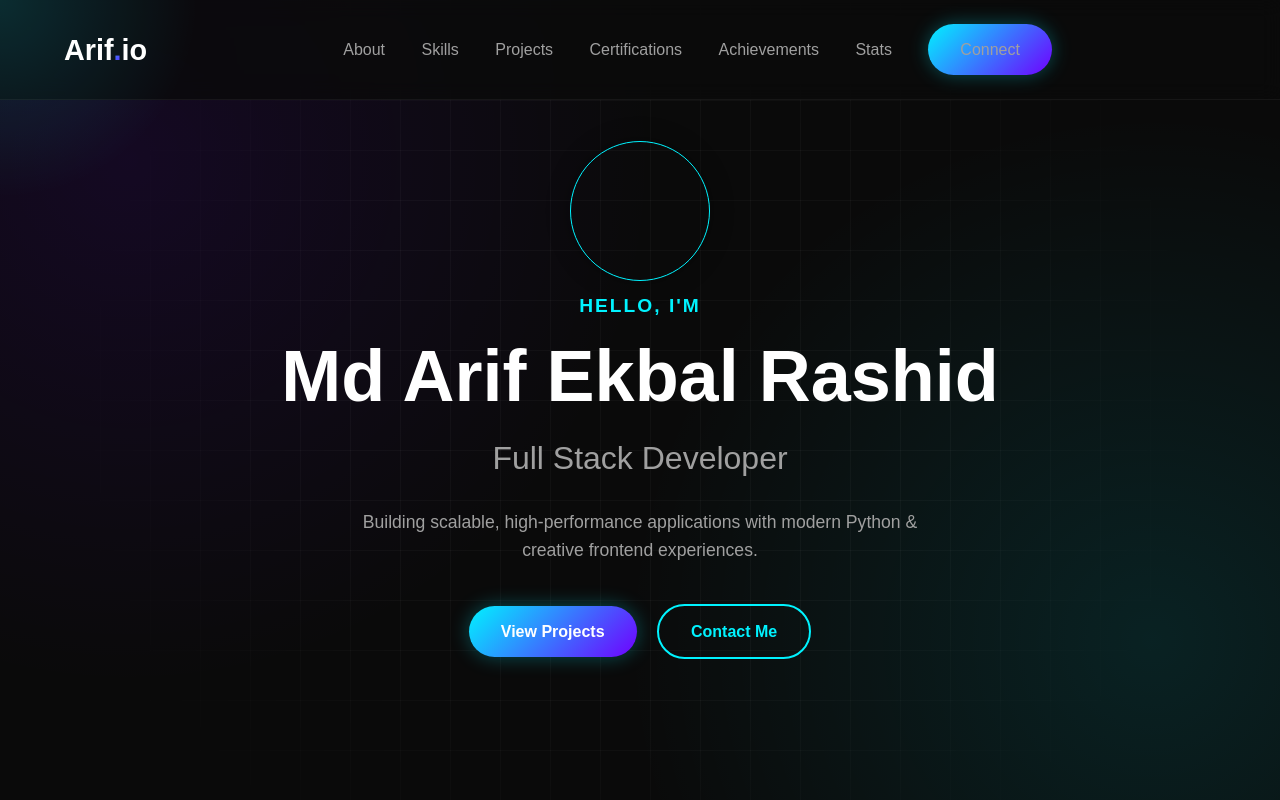
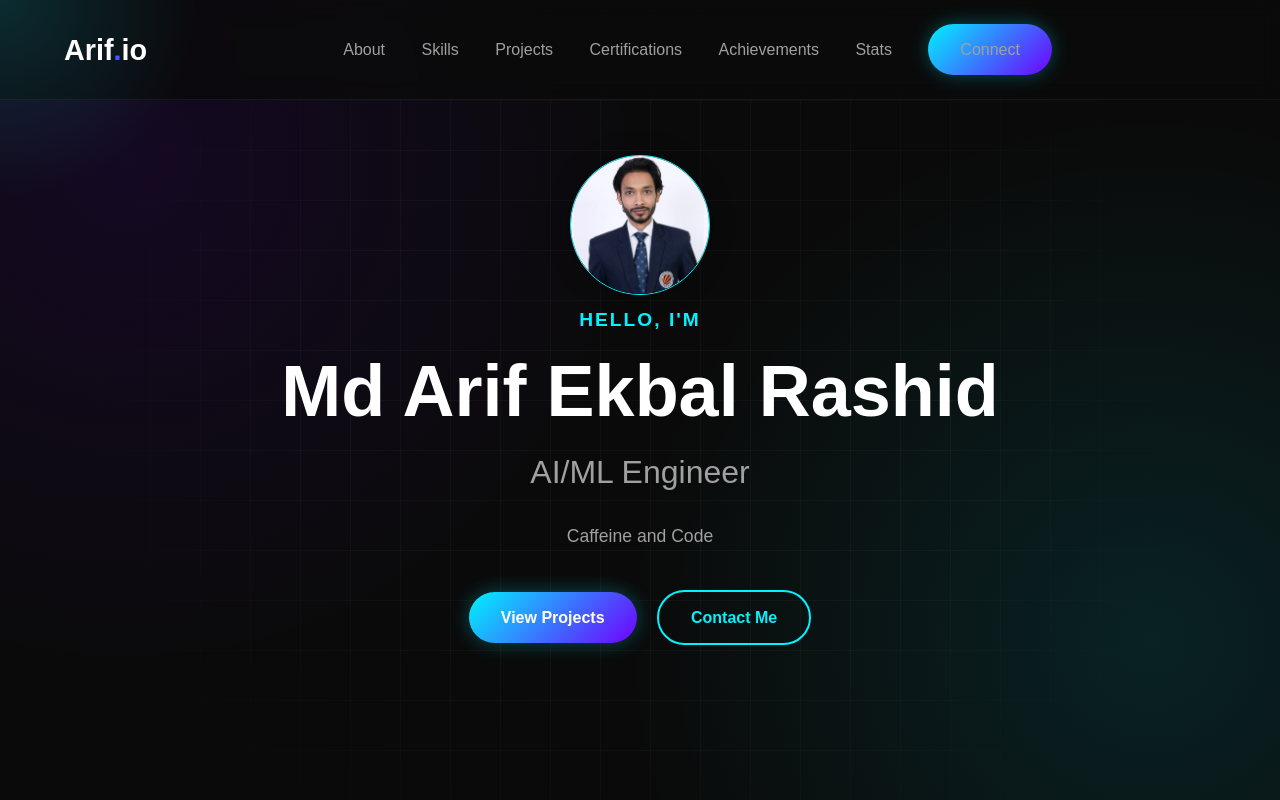
Before and after one commit to arifekbalrashid/Portfolio, a website: page public/index.html in a window 1280 px wide. Shown: the top 800 px of the page. Drawn offline with Linux system fonts and the light colour scheme; no server answers.

Commit message:
Adding profile picture

```diff
--- a/public/index.html
+++ b/public/index.html
@@ -48,13 +48,13 @@
         <div class="hero-content">
 
             <div class="profile-image">
-                <!-- <img src="assets/images/image.png" alt="Md Arif Ekbal Rashid"> -->
+                <img src="assets/images/profile.jpg" alt="Md Arif Ekbal Rashid">
             </div>
 
             <span class="subtitle">Hello, I'm</span>
             <h1 data-text="Md Arif Ekbal Rashid">Md Arif Ekbal Rashid </h1>
-            <h2 class="role">Full Stack Developer</h2>
-            <p class="description">Building scalable, high-performance applications with modern Python & creative frontend experiences.</p>
+            <h2 class="role">AI/ML Engineer</h2>
+            <p class="description">Caffeine and Code</p>
             <div class="cta-group">
                 <a href="#projects" class="btn-primary">View Projects</a>
                 <a href="#contact" class="btn-secondary">Contact Me</a>
```
Also changed, not shown: public/assets/images/profile.jpg (added).
